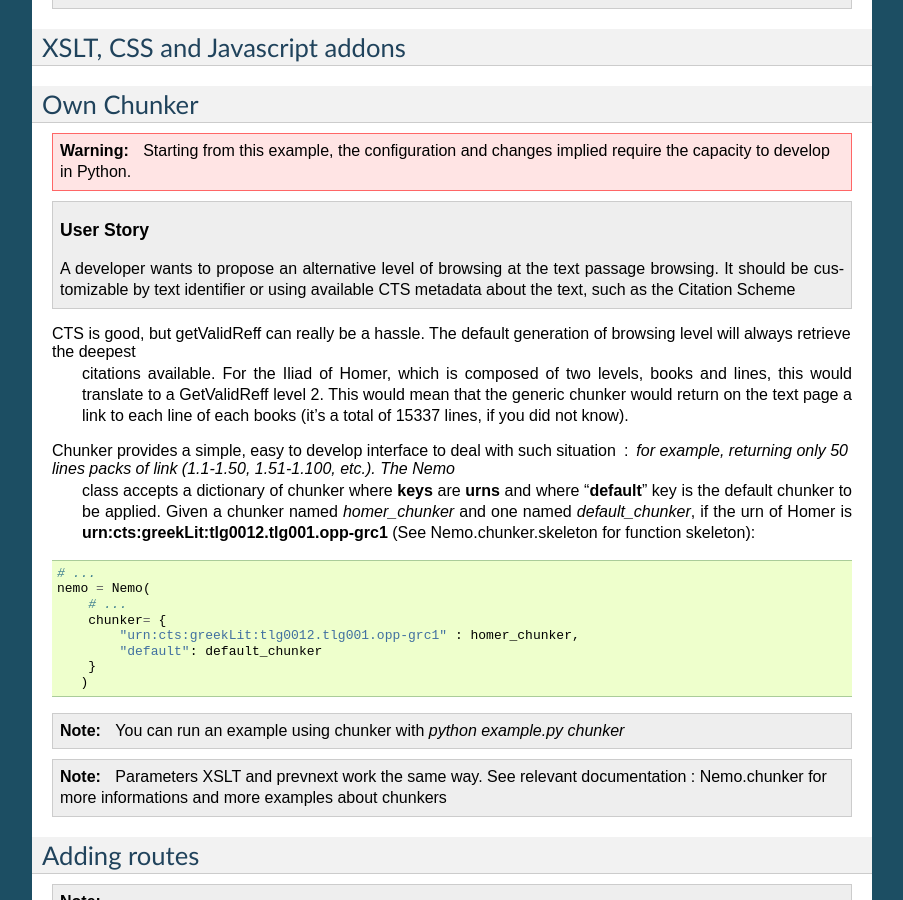
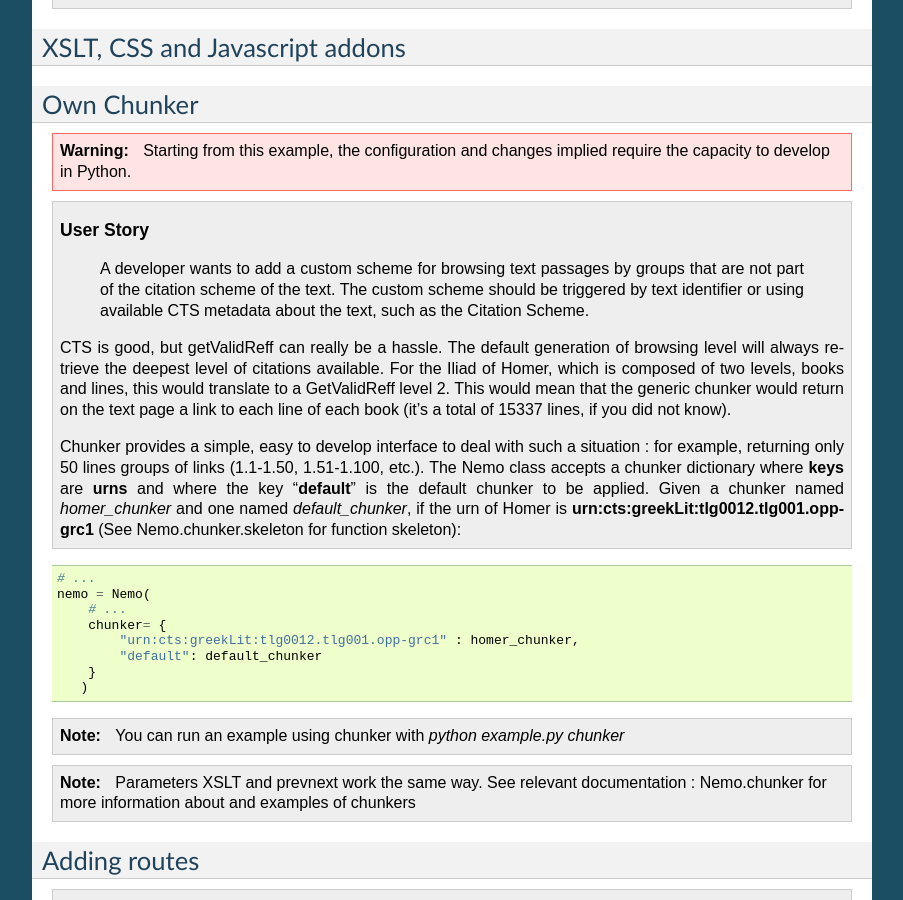
Before and after one commit to Capitains/flask-capitains-nemo, a Sphinx documentation site: the page built from docs/Nemo.examples.rst, in a window 1280 px wide and 900 px high, scrolled down 1060 px. Shown: the whole window, without its empty margins (198-1101 px from the left). Built offline with Sphinx 7.4.7, drawn with Linux system fonts in a browser that asks for light colours; pages that are not in the unit, such as notebooks, are missing from menus.

Commit message:
minor clarifications and formatting fixes

```diff
--- a/docs/Nemo.examples.rst
+++ b/docs/Nemo.examples.rst
@@ -66,15 +66,11 @@ Own Chunker
 
 .. topic:: User Story
 
-    A developer wants to propose an alternative level of browsing at the text passage browsing. It should be customizable by text identifier or using available CTS metadata about the text, such as the Citation Scheme
+    A developer wants to add a custom scheme for browsing text passages by groups that are not part of the citation scheme of the text.  The custom scheme should be triggered by text identifier or using available CTS metadata about the text, such as the Citation Scheme.
 
-CTS is good, but getValidReff can really be a hassle. The default generation of browsing level will always retrieve the deepest
- citations available. For the Iliad of Homer, which is composed of two levels, books and lines, this would translate to a GetValidReff
- level 2. This would mean that the generic chunker would return on the text page a link to each line of each books (it's a total of 15337 lines, if you did not know).
+  CTS is good, but getValidReff can really be a hassle. The default generation of browsing level will always retrieve the deepest level of citations available. For the Iliad of Homer, which is composed of two levels, books and lines, this would translate to a GetValidReff level 2. This would mean that the generic chunker would return on the text page a link to each line of each book (it's a total of 15337 lines, if you did not know).
 
-Chunker provides a simple, easy to develop interface to deal with such situation : for example, returning only 50 lines packs of link (1.1-1.50, 1.51-1.100, etc.). The Nemo
- class accepts a dictionary of chunker where **keys** are **urns** and where "**default**" key is the default chunker to be applied. Given a chunker named *homer_chunker* and one named *default_chunker*,
- if the urn of Homer is **urn:cts:greekLit:tlg0012.tlg001.opp-grc1** (See :ref:`Nemo.chunker.skeleton` for function skeleton):
+  Chunker provides a simple, easy to develop interface to deal with such a situation : for example, returning only 50 lines groups of links (1.1-1.50, 1.51-1.100, etc.). The Nemo class accepts a chunker dictionary where **keys** are **urns** and where the key "**default**" is the default chunker to be applied. Given a chunker named *homer_chunker* and one named *default_chunker*,  if the urn of Homer is **urn:cts:greekLit:tlg0012.tlg001.opp-grc1** (See :ref:`Nemo.chunker.skeleton` for function skeleton):
 
 .. code-block:: python
 
@@ -89,7 +85,7 @@ Chunker provides a simple, easy to develop interface to deal with such situation
 
 .. note:: You can run an example using chunker with `python example.py chunker`
 
-.. note:: Parameters XSLT and prevnext work the same way. See relevant documentation : :ref:`Nemo.chunker` for more informations and more examples about chunkers
+.. note:: Parameters XSLT and prevnext work the same way. See relevant documentation : :ref:`Nemo.chunker` for more information about and examples of chunkers
 
 Adding routes
 #############
```
